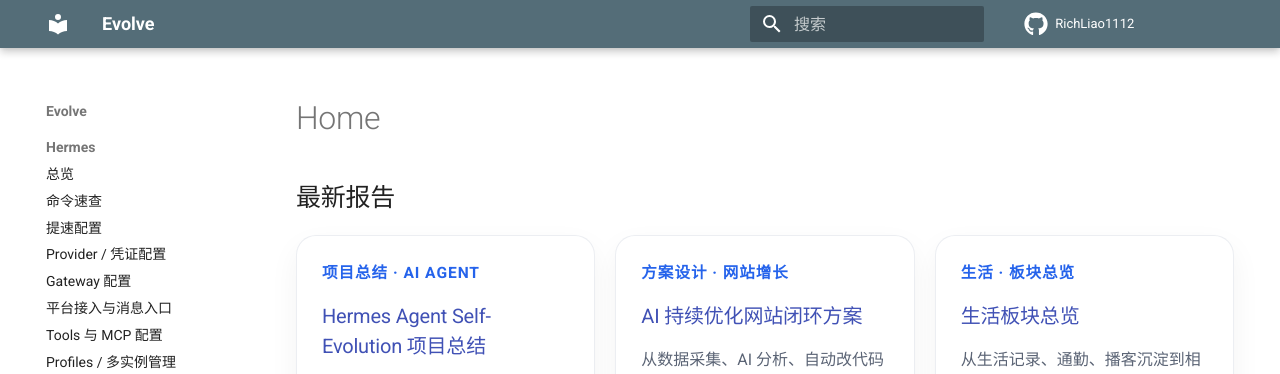
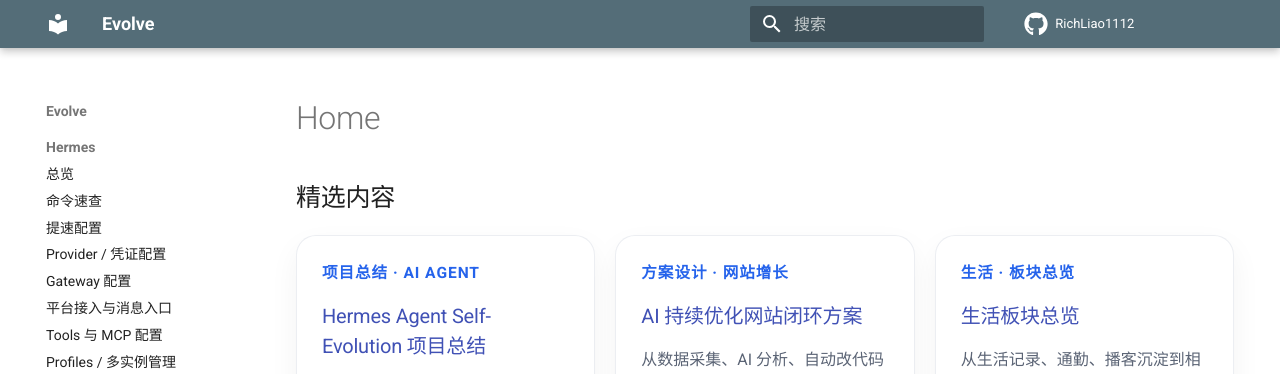
Before and after one commit to RichLiao1112/evolve, an MkDocs documentation site: the page built from docs/index.md, in a window 1280 px wide and 1367 px high. Shown: the top 374 px of the window. Built offline with MkDocs 1.6.1 and Material for MkDocs 9.7.7, drawn with Linux system fonts in a browser that asks for light colours; comment, search, counter and statistics services are not loaded.

Commit message:
refactor: rename homepage section to featured content

```diff
--- a/docs/index.md
+++ b/docs/index.md
@@ -3,7 +3,7 @@ hide:
   - toc
 ---
 
-## 最新报告 { #latest-reports }
+## 精选内容 { #featured-content }
 
 <div class="report-grid">
   <a class="report-card" href="reports/hermes-agent-self-evolution/">
```
